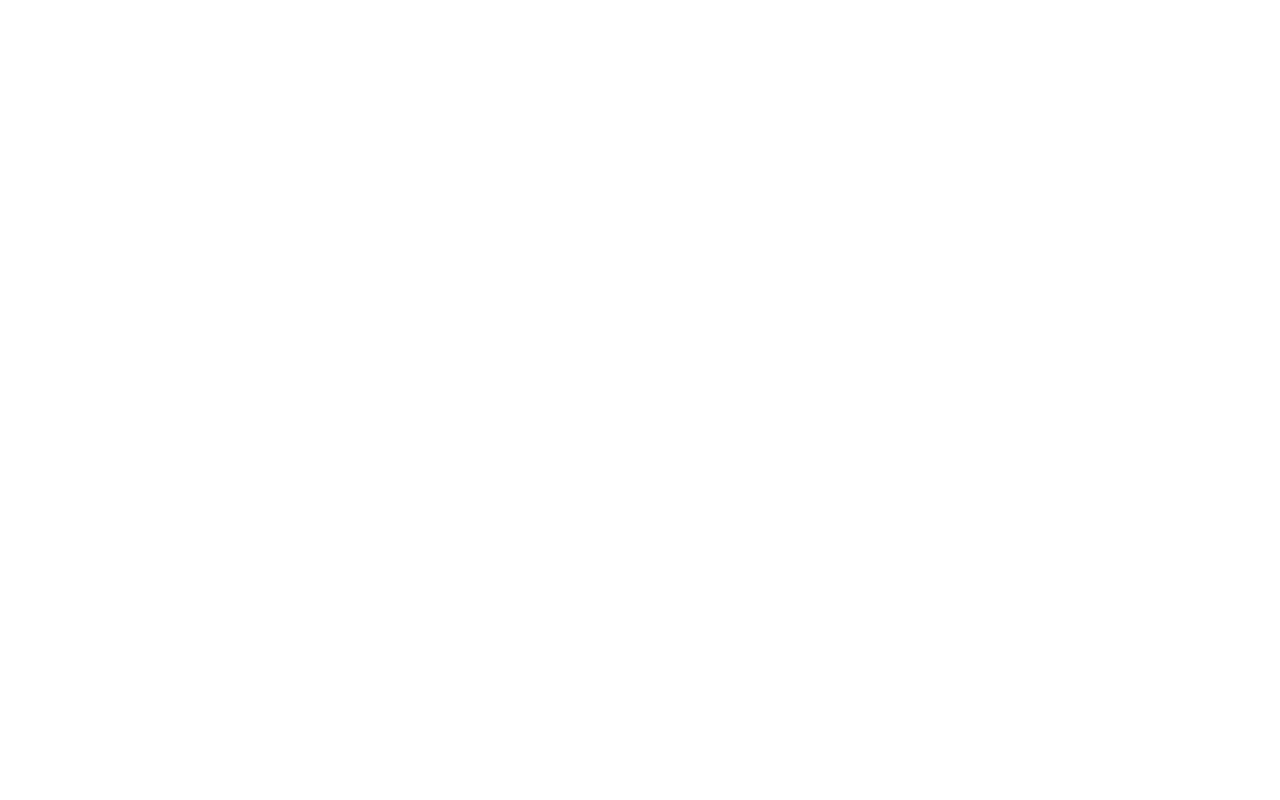
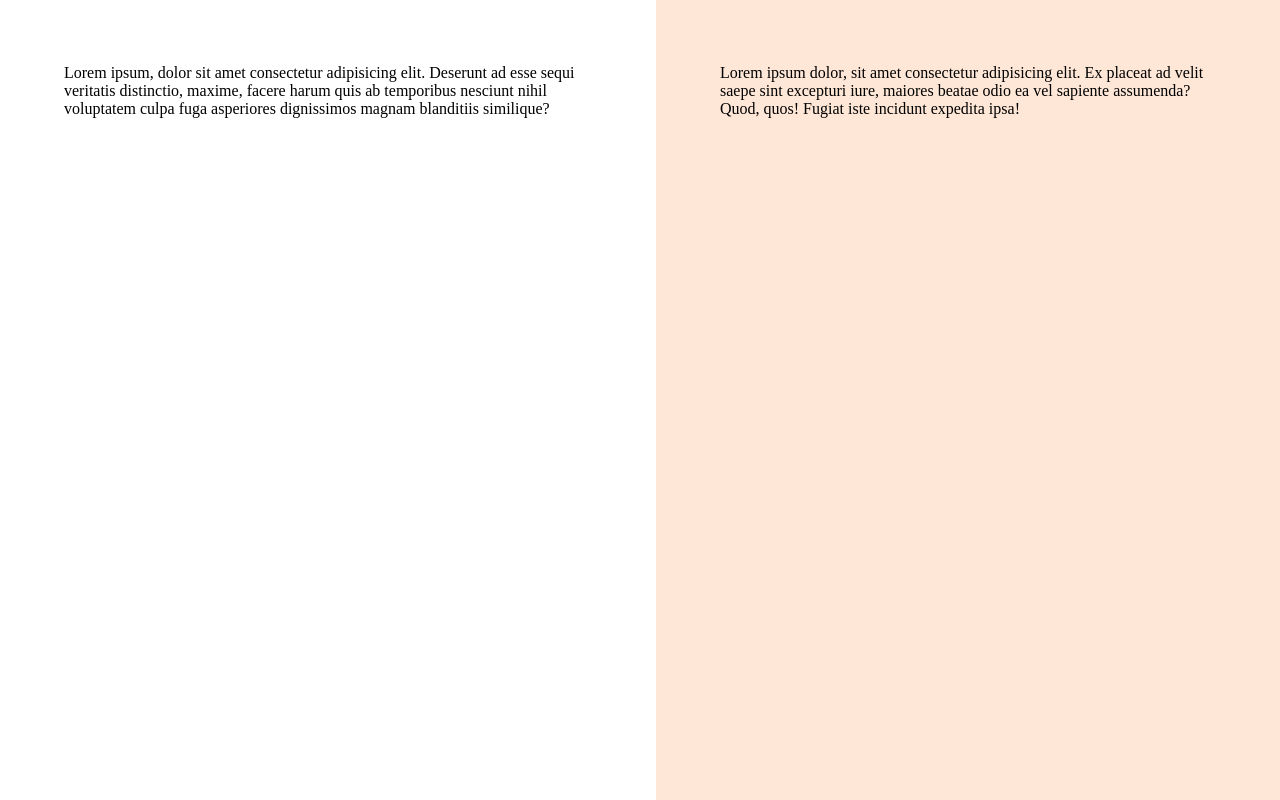
Before and after one commit to Eu-PedroHenrique/Formulario-de-Matricula, a plain HTML site: page index.html in a window 1280 px wide. Drawn offline with Linux system fonts and the light colour scheme.

Commit message:
layout css

```diff
--- a/index.html
+++ b/index.html
@@ -13,5 +13,24 @@
       rel="stylesheet"
     />
   </head>
-  <body></body>
+  <body>
+    <div id="app">
+      <main>
+        <div class="main-container">
+          Lorem ipsum, dolor sit amet consectetur adipisicing elit. Deserunt ad
+          esse sequi veritatis distinctio, maxime, facere harum quis ab
+          temporibus nesciunt nihil voluptatem culpa fuga asperiores dignissimos
+          magnam blanditiis similique?
+        </div>
+      </main>
+
+      <aside>
+        <div class="aside-container">
+          Lorem ipsum dolor, sit amet consectetur adipisicing elit. Ex placeat
+          ad velit saepe sint excepturi iure, maiores beatae odio ea vel
+          sapiente assumenda? Quod, quos! Fugiat iste incidunt expedita ipsa!
+        </div>
+      </aside>
+    </div>
+  </body>
 </html>
--- a/styles/global.css
+++ b/styles/global.css
@@ -1,3 +1,9 @@
+* {
+  padding: 0;
+  margin: 0;
+  box-sizing: border-box;
+}
+
 :root {
   --font-family: "Poppins", sans-serif;
   --text: 400 1rem/1.5 var(--font-family);
@@ -16,3 +22,7 @@
   --stroke-highlight: #f3541c;
   --semantic-error: #dc2626;
 }
+
+body {
+  overflow: hidden;
+}
--- /dev/null
+++ b/styles/layout.css
@@ -0,0 +1,26 @@
+#app {
+  display: grid;
+  grid-template-columns: 51.25% 48.75%;
+
+  height: 100vh;
+  overflow: hidden;
+}
+
+main {
+  overflow: auto;
+  padding: 4rem;
+
+  & .main-container {
+    max-width: 33rem;
+    margin-left: auto;
+  }
+}
+
+aside {
+  background-color: var(--surface-secondary);
+  padding: 4rem;
+
+  & .aside-container {
+    max-width: 31rem;
+  }
+}
--- a/styles/style.css
+++ b/styles/style.css
@@ -1 +1,2 @@
 @import url(global.css);
+@import url(layout.css);
```
